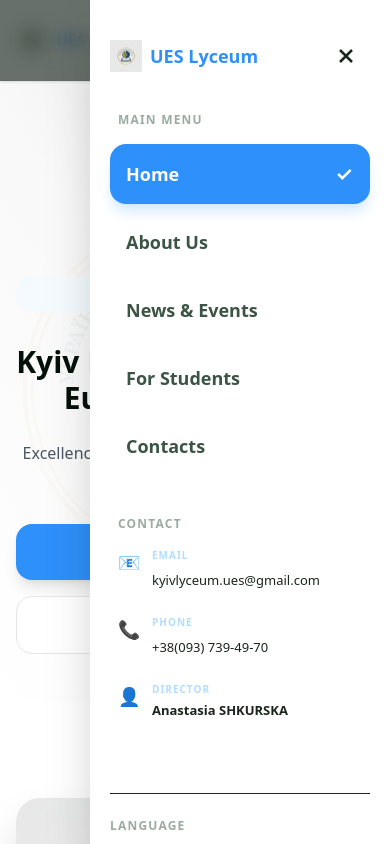
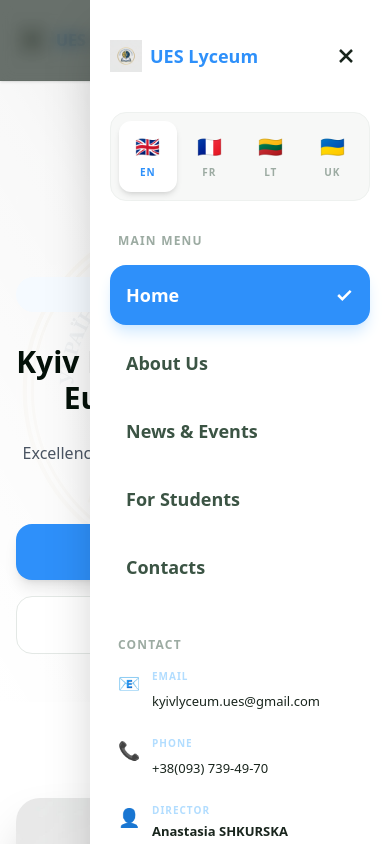
Before and after one commit to Sandeepa-git/Kyiv-Lyceum, a Next.js app: page / in a window 390 px wide. Both pictures are taken after a click on the button "Toggle menu". Shown: the top 844 px of the page. Built offline with nearby package versions, Linux system fonts and the light colour scheme.

Commit message:
feat: make language switcher more visible on mobile

```diff
--- a/src/components/layout/header.tsx
+++ b/src/components/layout/header.tsx
@@ -143,6 +143,15 @@ const Header = memo(() => {
               </Link>
 
               <button
+                className="lg:hidden flex items-center justify-center px-3 h-10 bg-gray-50 rounded-lg hover:bg-gray-100 transition-colors mr-1"
+                onClick={toggleMobileMenu}
+                aria-label="Current language"
+              >
+                <span className="text-lg mr-1.5">{locales.find(l => l.code === locale)?.flag}</span>
+                <span className="text-[10px] uppercase font-bold text-gray-500">{locale}</span>
+              </button>
+
+              <button
                 className="lg:hidden flex items-center justify-center h-10 w-10 bg-gray-100 rounded-lg hover:bg-gray-200 transition-colors"
                 onClick={toggleMobileMenu}
                 aria-expanded={mobileMenuOpen}
@@ -175,6 +184,22 @@ const Header = memo(() => {
                   <path d="M6 18L18 6M6 6l12 12" />
                 </svg>
               </button>
+            </div>
+
+            {/* Language Switcher - Moved to top for better visibility on mobile */}
+            <div className="mb-8 bg-gray-50 p-2 rounded-2xl border border-gray-100">
+              <div className="flex gap-1">
+                {locales.map((loc) => (
+                  <button
+                    key={loc.code}
+                    onClick={() => { setLocale(loc.code); closeMobileMenu(); }}
+                    className={`flex-1 flex flex-col items-center justify-center py-3 px-1 rounded-xl transition-all ${locale === loc.code ? 'bg-white shadow-md text-blue-600 font-bold' : 'text-gray-400 hover:text-gray-600'}`}
+                  >
+                    <span className="text-xl mb-1">{loc.flag}</span>
+                    <span className="text-[10px] uppercase font-bold tracking-widest">{loc.code}</span>
+                  </button>
+                ))}
+              </div>
             </div>
 
             <div className="flex flex-col space-y-2 mb-10">
@@ -223,21 +248,6 @@ const Header = memo(() => {
               </div>
             </div>
 
-            <div className="mt-8 border-t pt-6">
-              <p className="text-xs font-bold text-gray-400 uppercase tracking-widest mb-4">Language</p>
-              <div className="flex flex-wrap gap-2">
-                {locales.map((loc) => (
-                  <button
-                    key={loc.code}
-                    onClick={() => { setLocale(loc.code); closeMobileMenu(); }}
-                    className={`flex-1 flex items-center justify-center py-2 px-3 rounded-xl border transition-all ${locale === loc.code ? 'border-blue-600 bg-blue-50 text-blue-600 font-bold' : 'border-gray-100 bg-gray-50 text-gray-500'}`}
-                  >
-                    <span className="text-sm uppercase">{loc.code}</span>
-                  </button>
-                ))}
-              </div>
-            </div>
-
             <div className="mt-auto pt-8">
               <Link
                 className="flex items-center justify-center w-full py-4 text-center text-sm text-white bg-blue-600 hover:bg-blue-700 font-bold rounded-2xl transition duration-200 shadow-lg shadow-blue-200"
```
